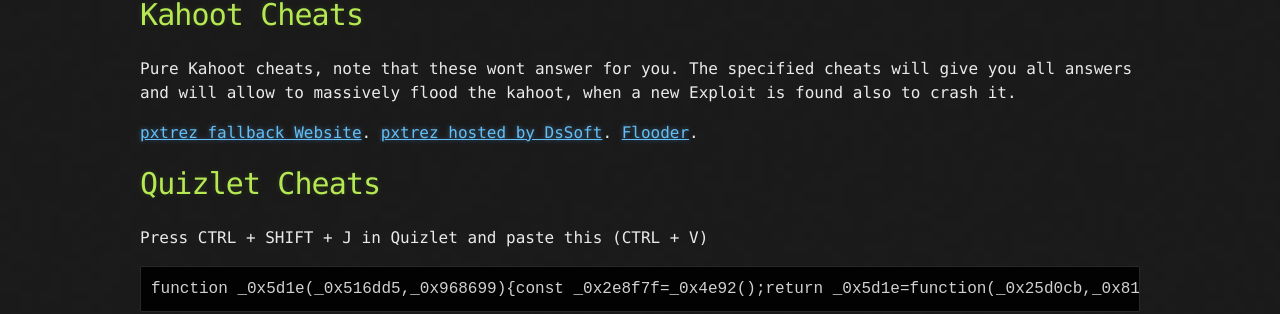
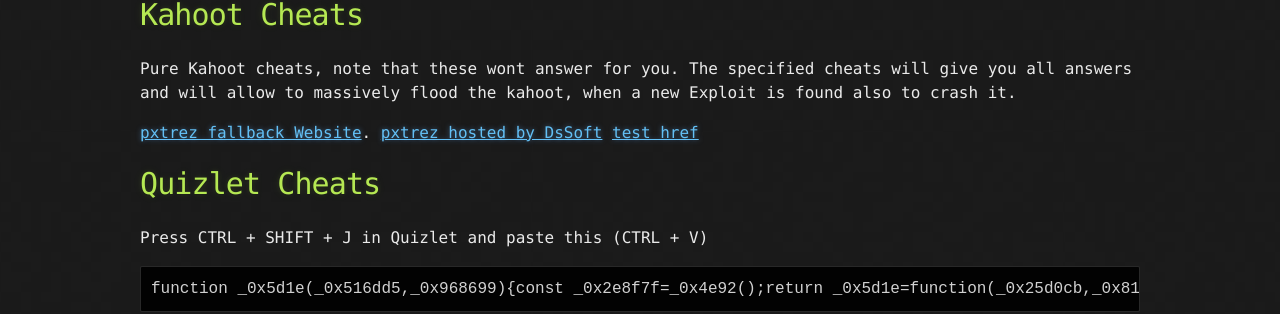
Before and after one commit to DsSoft-Byte/CheatIndex, a Jekyll site: the page built from index.md, in a window 1280 px wide. Shown: the part 401-715 px from the top of the page. Built offline with Jekyll 4.4.1, drawn with Linux system fonts in a browser that asks for light colours.

Commit message:
Update index.md

```diff
--- a/index.md
+++ b/index.md
@@ -16,8 +16,8 @@ Pure Kahoot cheats, note that these wont answer for you. The specified cheats wi
 
 
 [pxtrez fallback Website]("https://6288cc3a34ec3d7b9f1599ce--stoic-chandrasekhar-ad0be0.netlify.app/"").
-[pxtrez hosted by DsSoft]("http://dssoft-byte.github.io/Cheatz").
-[Flooder]("https://kahoot.club").
+[pxtrez hosted by DsSoft]("http://dssoft-byte.github.io/Cheatz")
+<a href="http:dssoft.uk.to">test href</a>
 
 
 # Quizlet Cheats
```
